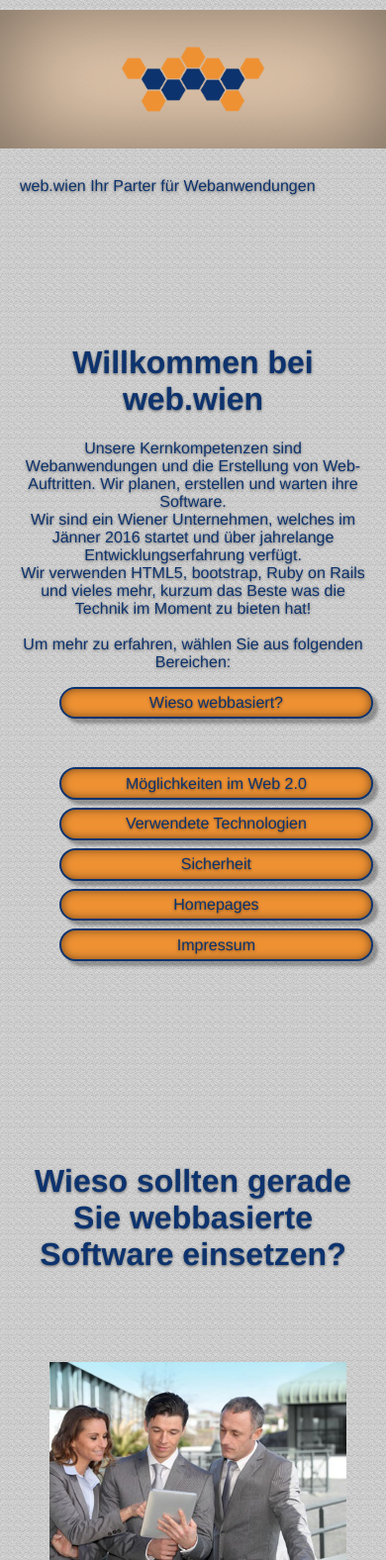
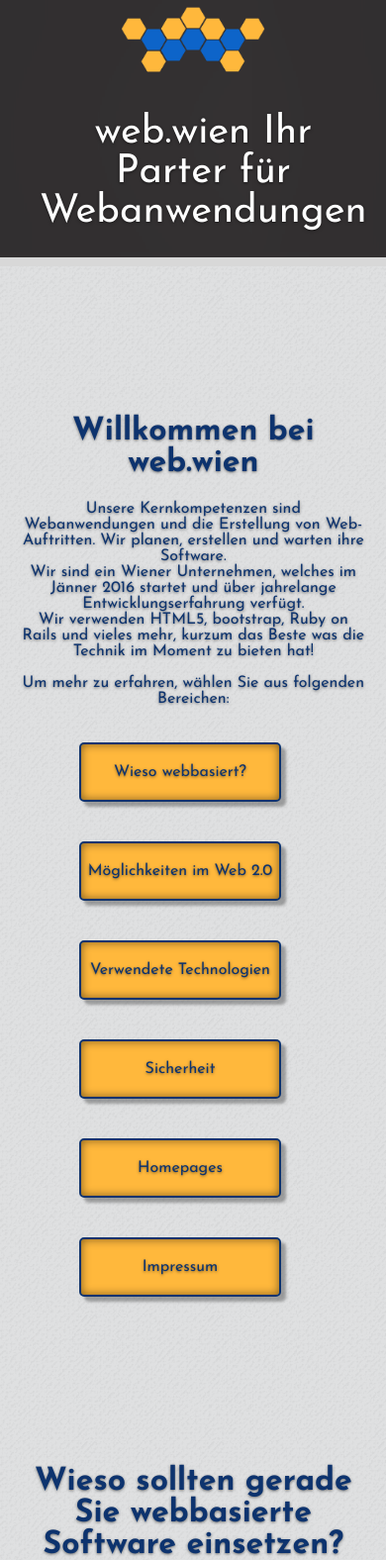
Before and after one commit to m-andreas/m-andreas, a PHP site: page / in a window 390 px wide; the page is wider, and only the part inside the window is pictured. Shown: the top 1576 px of that part at 99% size. Run offline with PHP 8.4, Linux system fonts and the light colour scheme; some libraries are stand-ins or nearby versions.

Commit message:
responive erweitert

```diff
--- a/css/cover.css
+++ b/css/cover.css
@@ -31,13 +31,12 @@
   background-repeat:repeat;
 }
 body {
-  font-family: "Helvetica Neue",Helvetica,Arial,sans-serif;
+  font-family: 'Josefin Sans', sans-serif;
   color: #0d336e;
   text-align: center;
   text-shadow: 0 1px 3px rgba(0,0,0,.5);
   font-size: 16px;
 }
-
 
 /* Extra markup and styles for table-esque vertical and horizontal centering */
 .site-wrapper {
@@ -57,17 +56,27 @@
 
 /* Padding for spacing */
 .inner {
+  padding-left: 20px;
+  padding-right: 20px;
   height:100px;
-  padding: 20px;
   text-align: center;
   margin: 10px auto;
   display: block;
 }
 
+
 .slogan{
+  padding-left: 20px;
+  padding-top: 20px;
   float: left;
   position: relative;
-  top: 45px;
+  top: 30px;
+  font-family: 'Josefin Sans', sans-serif;
+  font-size:40px;
+}
+
+.dragme{
+  z-index:  100;
 }
 
 .click{
@@ -183,6 +193,16 @@
 
 .section {
 }
+
+  .masthead{
+    background-color: #373435;
+    color: white;
+    -webkit-box-shadow: inset 0 0 100px rgba(0,0,0,.2);
+    box-shadow: inset 0 0 400px rgba(0,0,0,.2);
+    border-bottom-width: 9px;
+    border-bottom-color: #d8d8d8;
+    border-bottom-style: solid;
+  }
 
 /*
  * Affix and center
@@ -220,9 +240,31 @@
 
 
 @media (max-width: 1000px), (max-height: 750px ) {
+
+    .masthead{
+      height:160px;
+    }
+
+    .section{
+      padding-top: 0px;
+    }
+
+    .home{
+      position:   absolute;
+      top:  45px;
+      right: 20px;
+    }
+
+    .contact{
+      position:   absolute;
+      top:  45px;
+      right: 80px;
+    }
+
     .wrapped-line{
       display: none;
     }
+
     .largemenu{
       display: none !important;
     }
@@ -237,14 +279,14 @@
     }
 
     .smallmenu > nav > ul > li{
-      margin: 0.5em;
-      padding:0.4em;
-      background-color: #ee9133;
-      width:300px;
+      float:left;
+      margin: 20px;
+      padding-bottom:20px;
+      padding-top: 20px;
+      background-color: #ffb83c;
+      width:200px;
       display: block;
-      margin-left: auto;
-      margin-right: auto;
-      border-radius:25px;
+      border-radius:5px;
       border: 2px solid #0d336e;
       -webkit-box-shadow: 5px 5px 3px 0px rgba(0,0,0,0.3), inset 0 0 10px rgba(0,0,0,.5);
       -moz-box-shadow: 5px 5px 3px 0px rgba(0,0,0,0.3), inset 0 0 10px rgba(0,0,0,.5);
@@ -257,13 +299,8 @@
     }
     .section{
       height: auto !important;
-      padding-top: 150px !important;
+      padding-top: 150px;
       padding-bottom: 0 !important;
-    }
-    .masthead{
-      background-color: rgba(234,205,175,0.9);
-      -webkit-box-shadow: inset 0 0 100px rgba(0,0,0,.5);
-      box-shadow: inset 0 0 100px rgba(0,0,0,.5);
     }
 
     .mastfoot{
@@ -293,10 +330,29 @@
     max-width:300px;
     margin: 20px;
   }
+
+  .slogan{
+    position: static;
+  }
+
+  .inner{
+    margin-top: 0;
+  }
+
+  .masthead-brand{
+    margin-top:   0;
+  }
 }
 
 @media (max-width: 1800px), (max-height: 900px ) {
 
+}
+
+@media (max-width: 743px){
+
+    .masthead{
+      height:210px;
+    }
 }
 
 @media (max-width: 780px) {
@@ -540,3 +608,15 @@
     visibility: hidden;
   }
 }
+
+150px;
+
+.smaller{
+  line-height: 1.5em;
+}
+
+@media (max-width: 431px){
+    .masthead{
+      height:260px;
+    }
+}
--- a/index.html
+++ b/index.html
@@ -16,7 +16,7 @@
     <meta name="page-topic" content="Webanwendungen">
     <meta name="revisit-after" CONTENT="7 days">
     <link rel="icon" href="favicon.ico">
-
+    <link href='https://fonts.googleapis.com/css?family=Josefin+Sans:400,700' rel='stylesheet' type='text/css'>
     <title>web.wien Ihr Parter für Webanwendungen</title>
     <!-- Custom styles for this template -->
     <link rel="stylesheet" href="//code.jquery.com/ui/1.11.4/themes/smoothness/jquery-ui.css">
@@ -94,7 +94,7 @@
                         <div class="outer-centerer">
                           <div class="inner-centerer" style="display: table-cell; vertical-align: middle;">
                             <div class="small_text">Was wir bieten</div>
-                            <div class="big_text">Unsere Kernkompetenzen sind webbasierte Anwendungen und die Erstellung von Web-Auftritten. Wir planen, erstellen und warten ihre Software.<br><br><span class="click">Klick für mehr...</span></div>
+                            <div class="big_text smaller">Unsere Kernkompetenzen sind webbasierte Anwendungen und die Erstellung von Web-Auftritten. Wir planen, erstellen und warten ihre Software.<br><br><span class="click">Klick für mehr...</span></div>
                           </div>
                         </div>
                       </div>
@@ -118,7 +118,7 @@
                         <div class="outer-centerer">
                           <div class="inner-centerer" style="display: table-cell; vertical-align: middle;">
                             <div class="small_text">Sind meine Daten<br> dann online?</div>
-                            <div class="big_text">Nicht notgedrungen. Viele Unternehmen wollen die Vorteile webbasierter Systeme auschließlich intern verwenden. Eine Anbindung an das World Wide Web ist nicht notwendig!<br><br><span class="click">Klick für mehr...</span></div>
+                            <div class="big_text smaller">Nicht notgedrungen. Viele Unternehmen wollen die Vorteile webbasierter Systeme auschließlich intern verwenden. Eine Anbindung an das World Wide Web ist nicht notwendig!<br><br><span class="click">Klick für mehr...</span></div>
                           </div>
                         </div>
                       </div>
@@ -126,7 +126,7 @@
                         <img class="img-zoom" src="img/blue.png" alt="logo">
                         <div class="outer-centerer">
                           <div class="inner-centerer" style="display: table-cell; vertical-align: middle;">
-                            <div class="small_text">Erstellt Ihr Homepages?</div>
+                            <div class="small_text">Erstellt Ihr<br>Homepages?</div>
                             <div class="big_text">Unter anderem! Wir erstellen Ihre Webseite, kümmern uns um die Wartung und übernehmen alle administrativen Tätigkeiten.<br><br><span class="click">Klick für mehr...</span></div>
                           </div>
                         </div>
@@ -145,7 +145,7 @@
                         <div class="outer-centerer">
                           <div class="inner-centerer" style="display: table-cell; vertical-align: middle;">
                             <div class="small_text">Was kostet so etwas?</div>
-                            <div class="big_text">Das ist ohne genaue Spezifikation schwierig zu sagen. Jedoch starten die Preise bei schnell umzusetzenden Anforderungen für Webseiten bei 700€, für Webasierte Software bei 2000€.</div>
+                            <div class="big_text smaller">Das ist ohne genaue Spezifikation schwierig zu sagen. Jedoch starten die Preise bei schnell umzusetzenden Anforderungen für Webseiten bei 700€, für Webasierte Software bei 2000€.</div>
                           </div>
                         </div>
                       </div>
@@ -154,7 +154,7 @@
                         <div class="outer-centerer">
                           <div class="inner-centerer" style="display: table-cell; vertical-align: middle;">
                             <div class="small_text">Braucht man Flash?</div>
-                            <div class="big_text">Nein, ganz im Gegenteil. Flash oder andere Plugins sollte unbedingt vermieden werden. Sie werdern nur von spezifischen Plattformen unterstützt und das würde allem widersprechen was unsere Software auszeichnet.<br><span class="click">Klick für mehr...</span></div>
+                            <div class="big_text smaller">Nein, ganz im Gegenteil. Flash oder andere Plugins sollte unbedingt vermieden werden. Sie werdern nur von spezifischen Plattformen unterstützt und das würde allem widersprechen was unsere Software auszeichnet.<br><span class="click">Klick für mehr...</span></div>
                           </div>
                         </div>
                       </div>
@@ -167,7 +167,7 @@
                         <div class="outer-centerer">
                           <div class="inner-centerer" style="display: table-cell; vertical-align: middle;">
                             <div class="small_text">Kontakt</div>
-                            <div class="big_text">Sie haben Fragen zu Produkten, Preisen, oder wollen einen Termin vereinbaren?<br>Wir freuen uns über ihre Anfragen an <a href="mailto:anfrage@web.wien">anfrage@web.wien</a><br><br><span class="click">Klick für mehr...</span></div>
+                            <div class="big_text smaller">Sie haben Fragen zu Produkten, Preisen, oder wollen einen Termin vereinbaren?<br>Wir freuen uns über ihre Anfragen an <a href="mailto:anfrage@web.wien">anfrage@web.wien</a><br><br><span class="click">Klick für mehr...</span></div>
                           </div>
                         </div>
                       </div>
@@ -339,7 +339,7 @@
                     <h1>Sicherheit<img class="readmore" src="img/readmore.png" alt="readmore"></h1>
                   </div>
                   <div class="main-safety">
-                    <div class="image">
+                    <div class="small-image image">
                       <img src="img/security.jpg" alt="logo">
                     </div>
 
@@ -361,7 +361,7 @@
                     <h1>Homepages<img class="readmore" src="img/readmore.png" alt="readmore"></h1>
                   </div>
                   <div class="main-hp">
-                    <div class="image">
+                    <div class="small-image image">
                       <img src="img/webdesign.jpg" alt="logo">
                     </div>
 
@@ -431,6 +431,7 @@
               paddingBottom:'150px',
               responsiveWidth:800,
               responsiveHeight:750,
+              scrollingSpeed: 1200,
               afterResize: function(){
                 console.log("fired");
                 $.fn.fullpage.reBuild();
@@ -475,11 +476,12 @@
           }
 
           function zoomIn(_this){
+                $(_this).find("div.big_text").stop().hide()
                 $(_this).children("img").addClass('transition');
                 console.log($(_this).children("img"))
                 $(_this).children("img").zIndex("120")
                 _this.style.zIndex='100';
-                window.setTimeout(showText($(_this).find("div.big_text")),300)
+                window.setTimeout(showText($(_this).find("div.big_text")),800)
                 $(_this).find("div.small_text").hide()
           }
 
--- a/js/ie10-viewport-bug-workaround.js
+++ b/js/ie10-viewport-bug-workaround.js
@@ -50,7 +50,7 @@
                     top:e.pageY + pos_y - drg_h,
                     left:e.pageX + pos_x - drg_w
                 }).on("mouseup", function() {
-                    $(this).removeClass('draggable').css('z-index', z_idx);
+                    $(this).removeClass('draggable').css('z-index', 100);
                 });
             });
             e.preventDefault(); // disable selection
```
Also changed, not shown: other parts of css/cover.css (+27 -14 lines), fonts/LEngineer-Regular.otf (added), img/bg.png, img/blue.png, img/home.png, img/letter.png, img/logo_hexa.png, img/orange.png, 1 other file.
